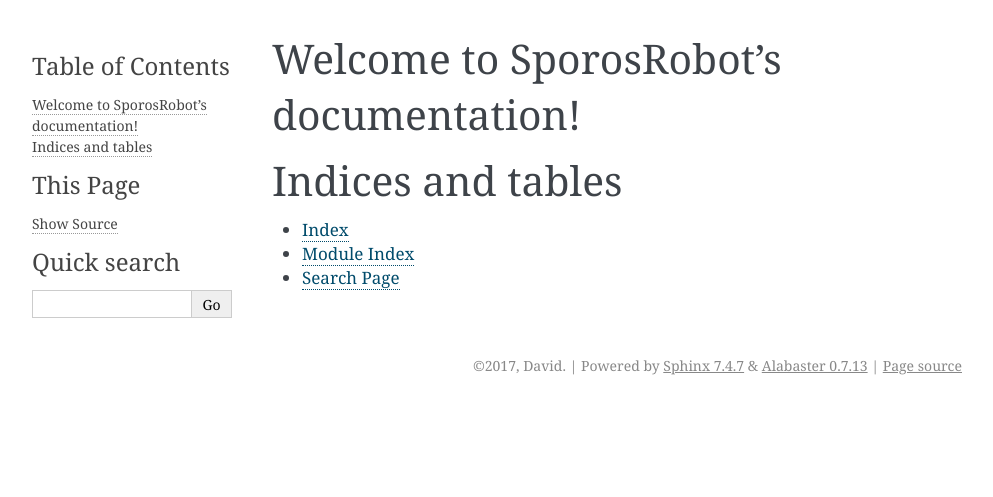
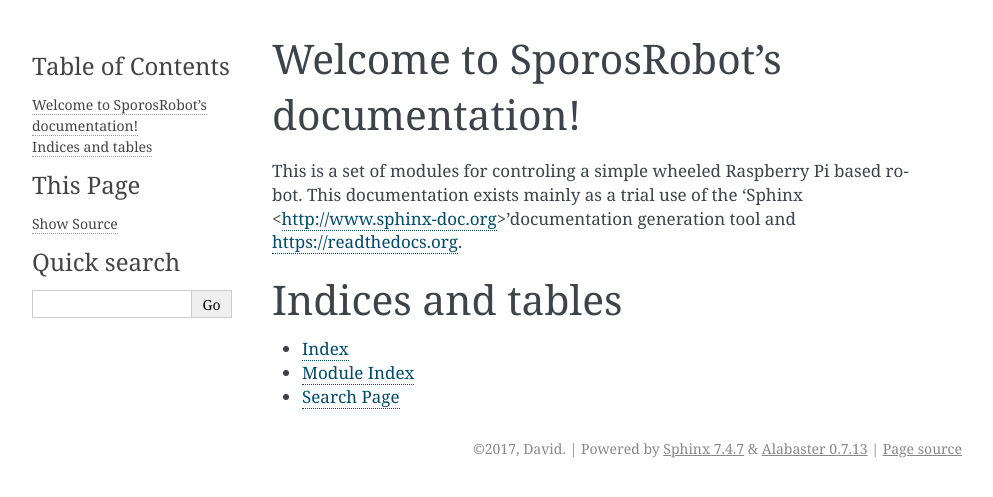
Before and after one commit to adlhancock/SporosRobot, a Sphinx documentation site: the page built from docs/index.rst, in a window 1280 px wide. Shown: the top 497 px of the page, without its empty margins (148-1141 px from the left). Built offline with Sphinx 7.4.7, drawn with Linux system fonts in a browser that asks for light colours.

Commit message:
updated docs index file

```diff
--- a/docs/index.rst
+++ b/docs/index.rst
@@ -5,6 +5,8 @@
 
 Welcome to SporosRobot's documentation!
 =======================================
+
+This is a set of modules for controling a simple wheeled Raspberry Pi based robot. This documentation exists mainly as a trial use of the 'Sphinx <http://www.sphinx-doc.org>'documentation generation tool and https://readthedocs.org.
 
 .. toctree::
    :maxdepth: 2
```
